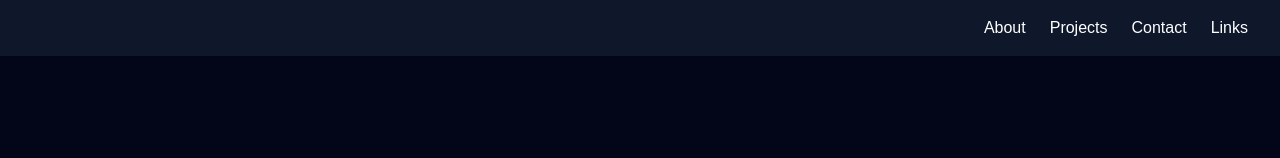
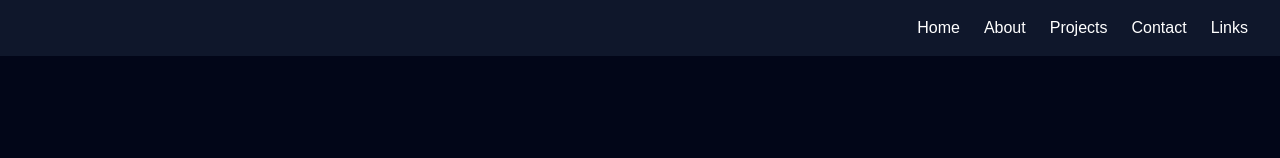
Before and after one commit to Prathmesh-20/Prathmesh-Porfolio, a React (Vite) app: page / in a window 1280 px wide. Shown: the top 158 px of the page. Built offline with nearby package versions, Linux system fonts and the light colour scheme; no server answers.

Commit message:
updated nav

```diff
--- a/src/components/pages/Navbar.jsx
+++ b/src/components/pages/Navbar.jsx
@@ -7,6 +7,7 @@ const Navbar = () => {
       <h1 className="text-2xl font-bold text-cyan-400"></h1>
 
       <div className="space-x-6">
+        <Link to="/" className="hover:text-cyan-400">Home</Link>
         <Link to="/about" className="hover:text-cyan-400">About</Link>
         <Link to="/projects" className="hover:text-cyan-400">Projects</Link>
         <Link to="/contact" className="hover:text-cyan-400">Contact</Link>
```
